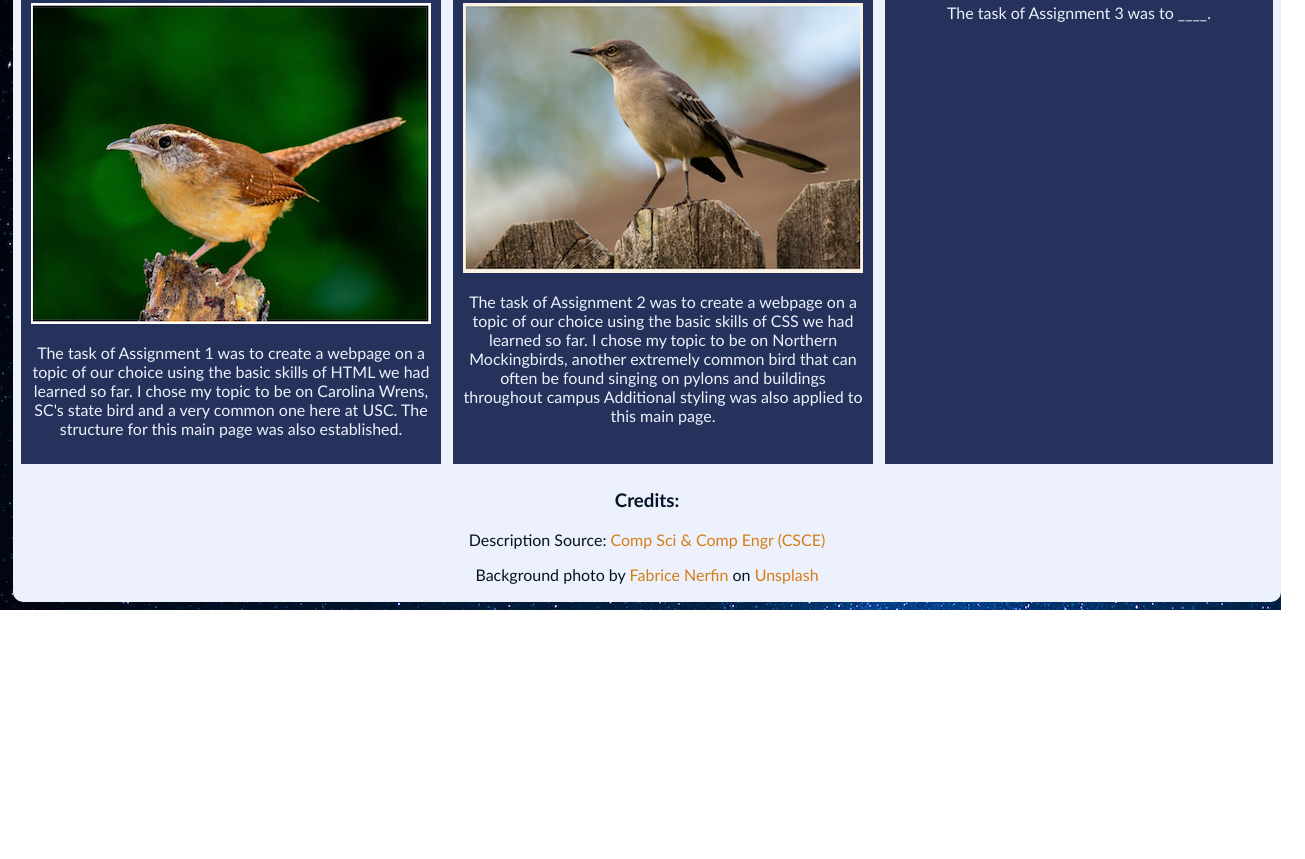
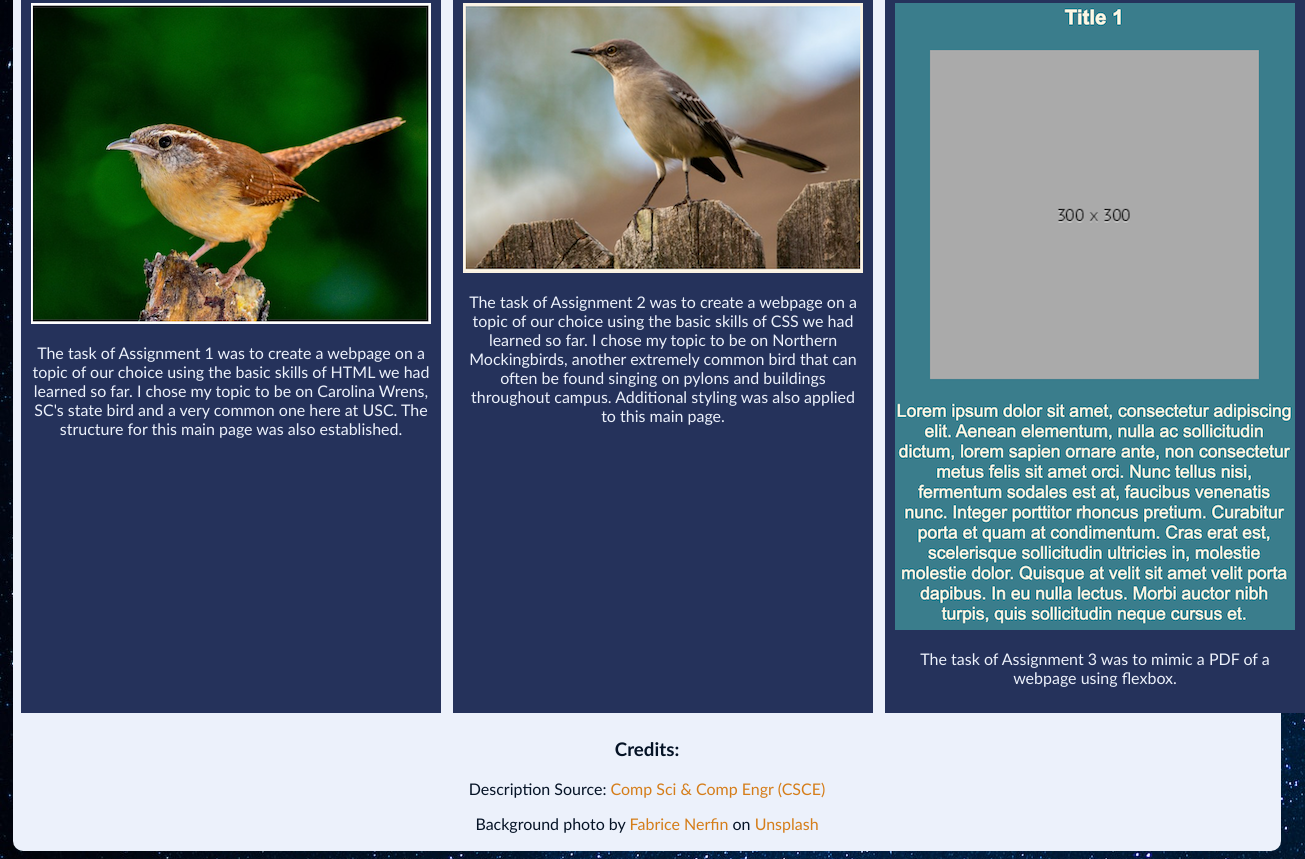
Before and after one commit to cProgrammer1/cProgrammer1.github.io, a plain HTML site: page index.html in a window 1280 px wide. Shown: the part 310-1169 px from the top of the page, 1305 px wide, since content can reach past the window. Before the commit the page ends 920 px from the top, so only its background shows below. Drawn offline with Linux system fonts and the light colour scheme.

Commit message:
Assignment 3/4: updated  Assignment 3 page code; updated main page code

```diff
--- a/index.html
+++ b/index.html
@@ -38,11 +38,12 @@
                     <section class="column2">
                         <h2><a href="https://cprogrammer1.github.io/csce242/assignments/assignment_02/index.html">Assignment 2- Basic CSS</a></h2>
                         <img src="images/Assignment_2_Screenshot_Resized.png" alt="Assignment 2 screenshot">
-                        <p>The task of Assignment 2 was to create a webpage on a topic of our choice using the basic skills of CSS we had learned so far. I chose my topic to be on Northern Mockingbirds, another extremely common bird that can often be found singing on pylons and buildings throughout campus Additional styling was also applied to this main page.</p>
+                        <p>The task of Assignment 2 was to create a webpage on a topic of our choice using the basic skills of CSS we had learned so far. I chose my topic to be on Northern Mockingbirds, another extremely common bird that can often be found singing on pylons and buildings throughout campus. Additional styling was also applied to this main page.</p>
                     </section>
                     <section class="column2">
                         <h2><a href="https://cprogrammer1.github.io/csce242/assignments/assignment_03/index.html">Assignment 3- Page Layout</a></h2>
-                        <p>The task of Assignment 3 was to ____. </p>
+                        <img src="images/Assignment_3_Screenshot_Resized.png" alt="Assignment 3 screenshot">
+                        <p>The task of Assignment 3 was to mimic a PDF of a webpage using flexbox.</p>
                     </section>
                 </div>
 
```
Also changed, not shown: images/Assignment_3_Screenshot_Resized.png (added).
